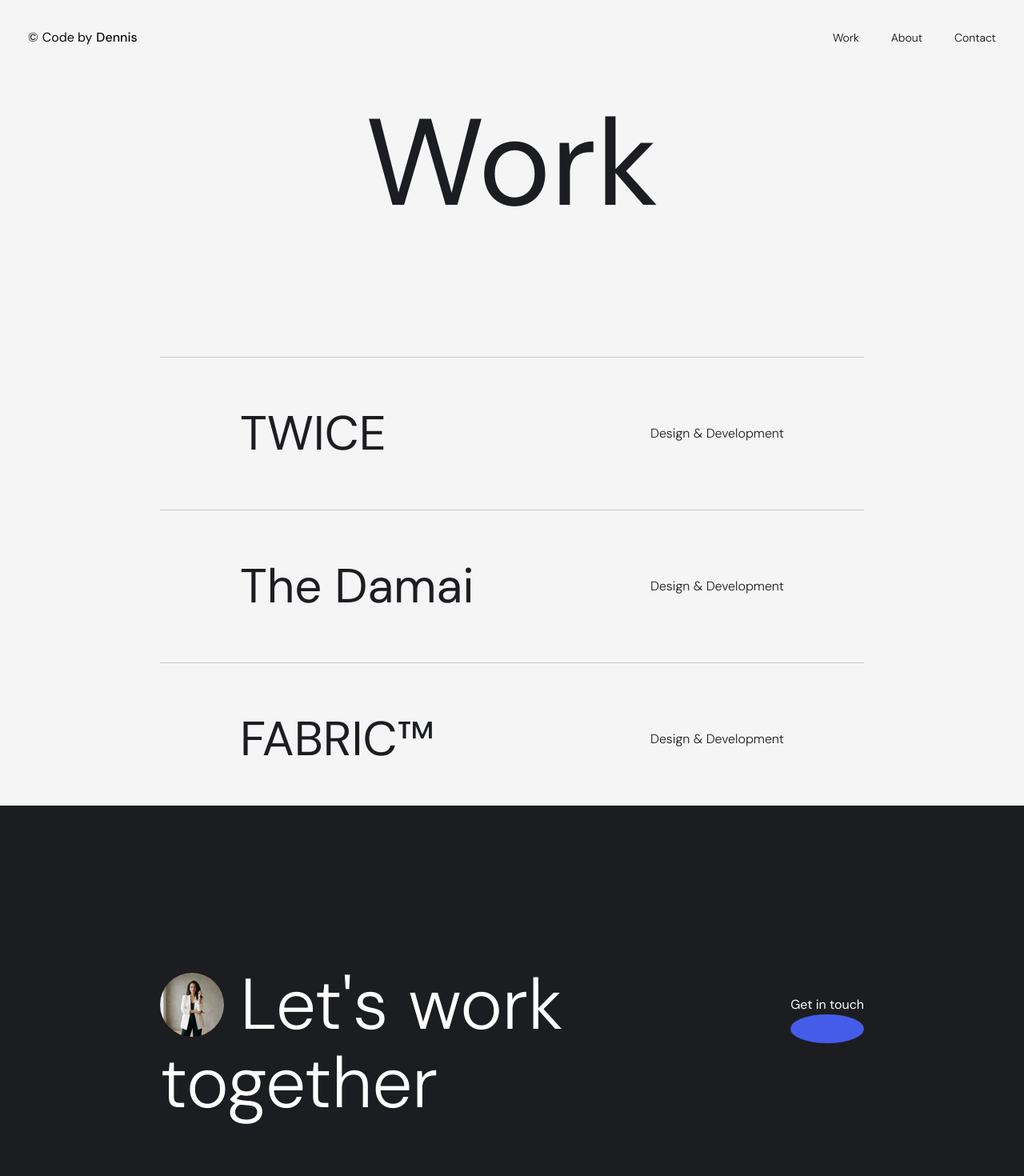
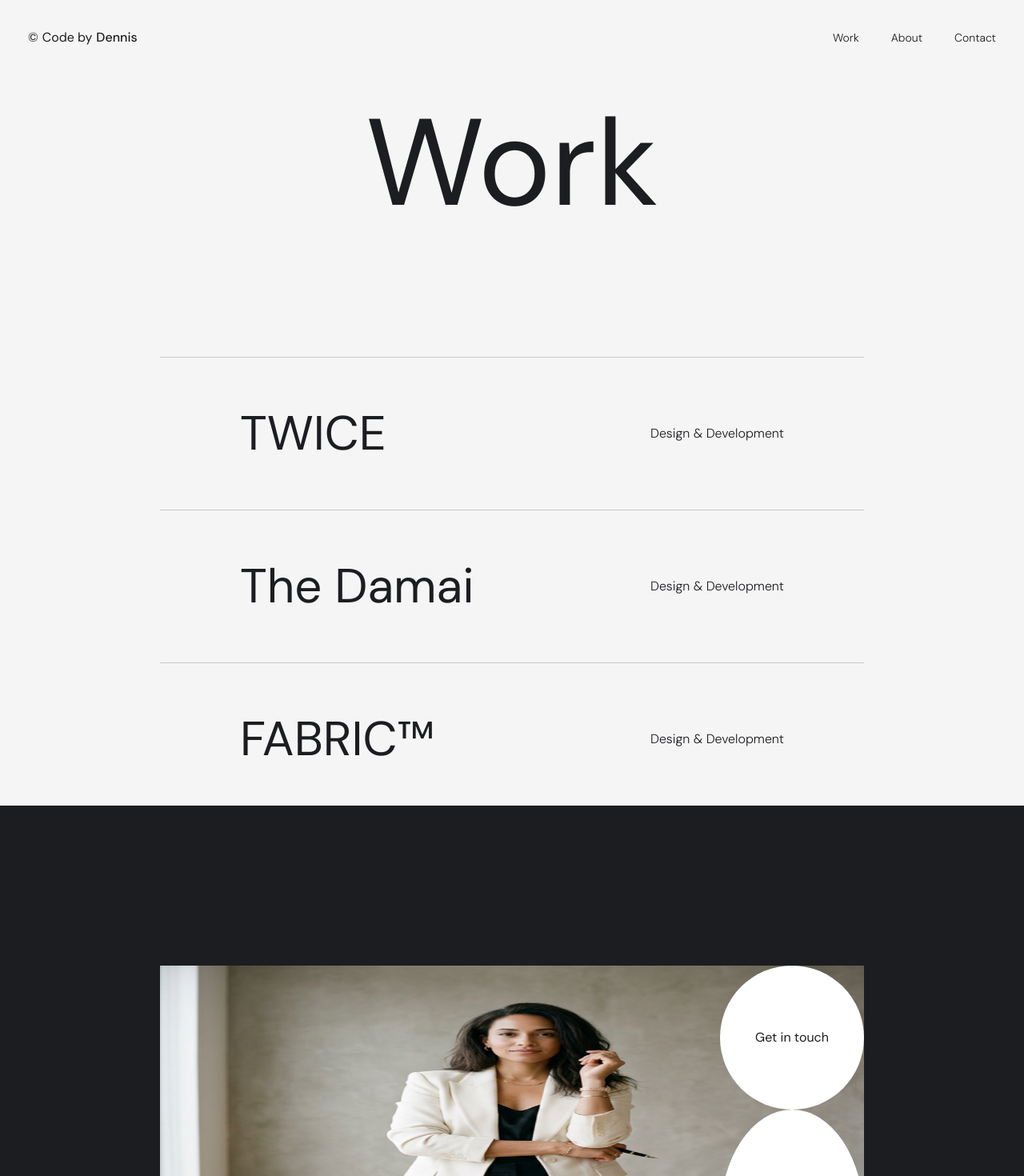
Before and after one commit to idformike1/personal-portfolio-3, a Next.js app: page /work in a window 1280 px wide. Shown: the top 1470 px of the page at 80% size. Built offline with nearby package versions, Linux system fonts and the light colour scheme.

Commit message:
fix: footer layering, white round CTA, and clickable footer image

```diff
--- a/src/components/layout/Footer/index.jsx
+++ b/src/components/layout/Footer/index.jsx
@@ -1,6 +1,7 @@
 'use client';
 import styles from './style.module.scss';
 import Image from 'next/image';
+import Link from 'next/link';
 import Rounded from '../../common/RoundedButton';
 import { useRef } from 'react';
 import { useScroll, motion, useTransform } from 'framer-motion';
@@ -21,7 +22,7 @@ export default function Footer() {
             <div className={styles.body}>
                 <div className={styles.title}>
                     <div className={styles.flexRow}>
-                        <span>
+                        <Link href="/">
                             <div className={styles.imageContainer}>
                                 <Image
                                     fill={true}
@@ -29,13 +30,12 @@ export default function Footer() {
                                     src={`/images/hero_portrait.png`}
                                 />
                             </div>
-                            {/* Sentence case — matches original */}
-                            <h2>Let's work</h2>
-                        </span>
+                        </Link>
+                        {/* Sentence case — matches original */}
+                        <h2>Let's work</h2>
                         <motion.div style={{ x }} className={styles.buttonContainer}>
-                            {/* Vibrant blue — as per original */}
-                            <Rounded backgroundColor={'#455ce9'} className={styles.button}>
-                                <p>Get in touch</p>
+                            <Rounded backgroundColor={'#ffffff'} className={styles.button}>
+                                <p style={{ color: '#1c1d20' }}>Get in touch</p>
                             </Rounded>
                         </motion.div>
                     </div>
--- a/src/components/layout/Footer/style.module.scss
+++ b/src/components/layout/Footer/style.module.scss
@@ -7,7 +7,7 @@
     justify-content: center;
     padding: 200px 200px 50px 200px;
     position: relative;
-    z-index: 10; // Lower than navigation
+    z-index: 1; // Lower than navigation (9999)
 
     @media (max-width: 1024px) {
         padding: 100px 40px 40px;
@@ -61,6 +61,28 @@
                 display: flex;
                 align-items: center;
                 flex-shrink: 0;
+
+                .button {
+                    width: 180px;
+                    height: 180px;
+                    background-color: #ffffff;
+                    border-radius: 50%;
+                    color: #1c1d20;
+                    display: flex;
+                    align-items: center;
+                    justify-content: center;
+                    cursor: pointer;
+                    border: none;
+                    padding: 0;
+
+                    p {
+                        font-size: 16px;
+                        font-weight: 400;
+                        margin: 0;
+                        position: relative;
+                        z-index: 2;
+                    }
+                }
             }
 
             svg {
--- a/src/components/layout/Navbar/index.jsx
+++ b/src/components/layout/Navbar/index.jsx
@@ -50,7 +50,7 @@ export default function Navbar() {
 
   return (
     <>
-      <div className={styles.main}>
+    <div className={`${styles.main} ${pathname === '/' ? styles.homepage : styles.internal}`}>
         <div className={styles.header}>
           <Magnetic>
             <Link href="/" className={styles.logo}>
--- a/src/components/layout/Navbar/style.module.scss
+++ b/src/components/layout/Navbar/style.module.scss
@@ -1,11 +1,28 @@
 .main{
-    position: fixed; // Fixed like Snellenberg
+    position: fixed;
     top: 0;
     left: 0;
     width: 100%;
-    z-index: 9999;
+    z-index: 100000;
     pointer-events: none;
-    mix-blend-mode: difference; // Theme-agnostic visibility
+
+    // Homepage theme (White text on dark hero)
+    &.homepage {
+        .header {
+            color: white !important;
+            .logo, .nav .el a { color: white !important; }
+            .nav .el .indicator { background-color: white !important; }
+        }
+    }
+
+    // Internal theme (Black text on white pages)
+    &.internal {
+        .header {
+            color: #1c1d20 !important;
+            .logo, .nav .el a { color: #1c1d20 !important; }
+            .nav .el .indicator { background-color: #1c1d20 !important; }
+        }
+    }
 }
 
 .header{
@@ -106,7 +123,7 @@
     right: clamp(1.5rem, 5vw, 5rem);
     top: 0; // Correct placement
     margin: 30px;
-    z-index: 9999;
+    z-index: 100001;
     width: 80px;
     height: 80px;
     border-radius: 50%;
```
